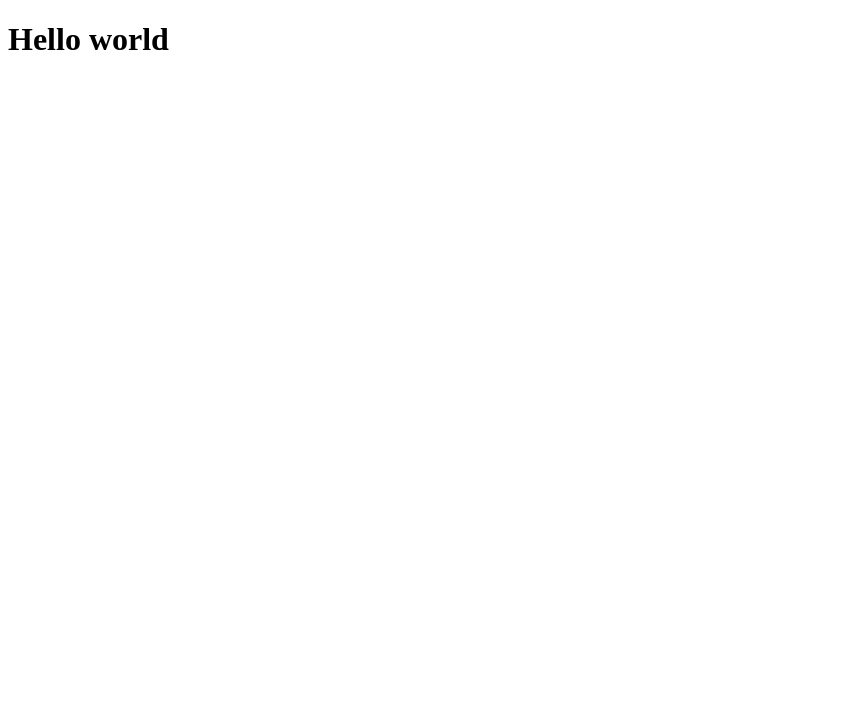
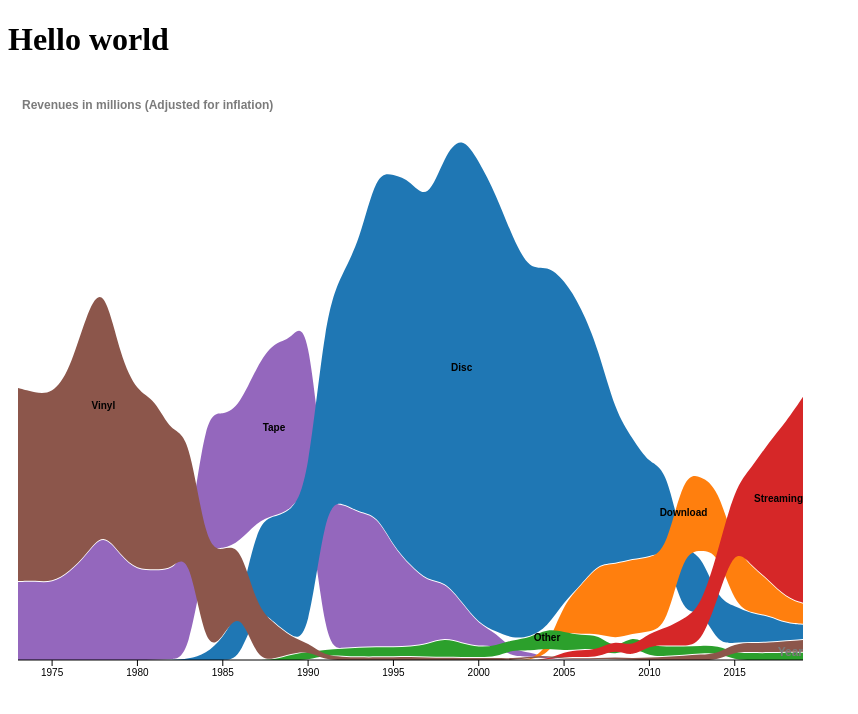
Before and after one commit to guidogamerro/infovis, a plain HTML site: page index.html in a window 1280 px wide. Shown: the whole page, without its empty margins (0-858 px from the left). Drawn offline with Linux system fonts and the light colour scheme.

Commit message:
Add SVG object to index.html

```diff
--- a/index.html
+++ b/index.html
@@ -7,5 +7,6 @@
 </head>
 <body>
   <h1>Hello world</h1>
+  <object type="image/svg+xml" data="./probando1.svg"></object>
 </body>
 </html>
```
